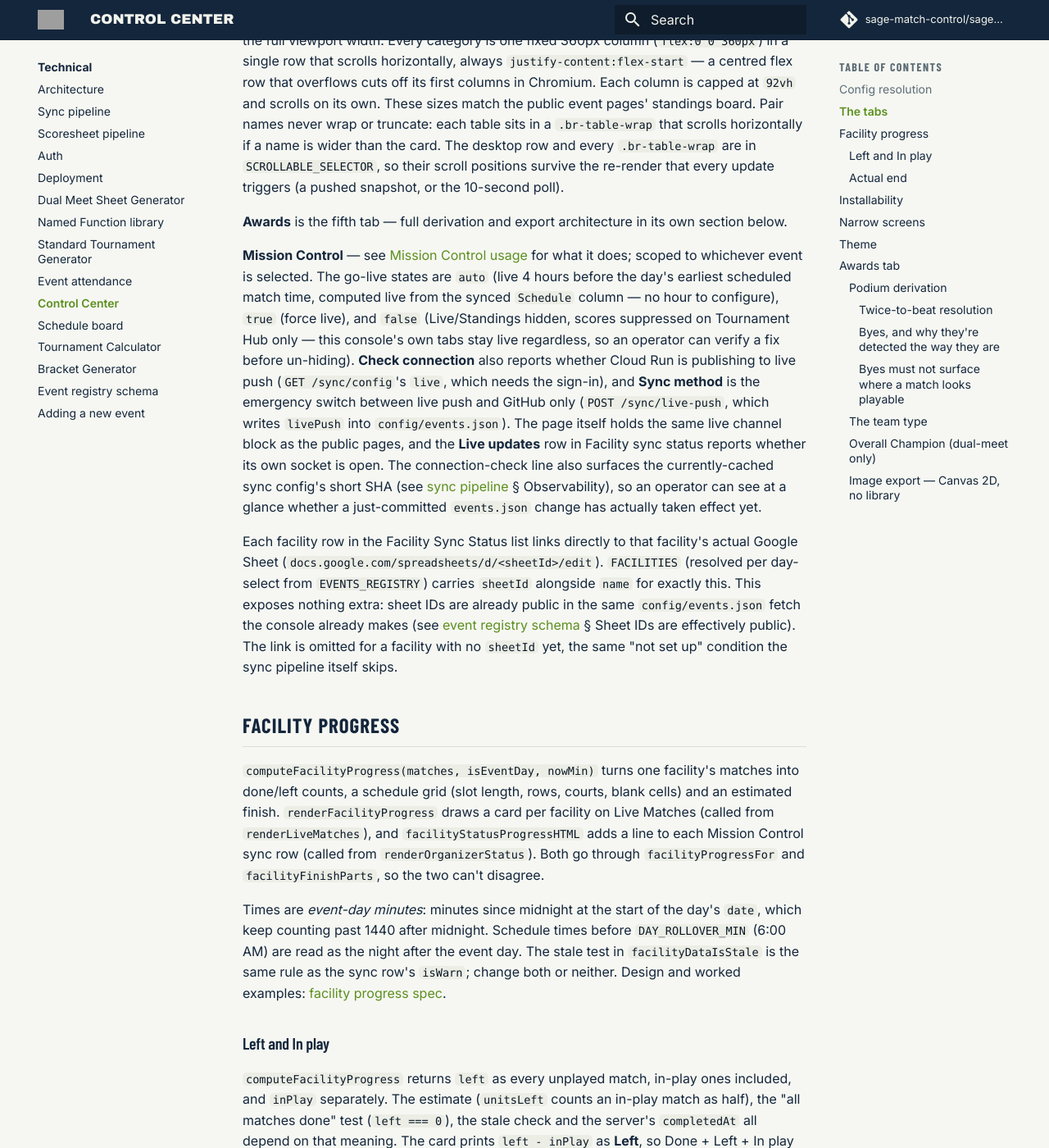
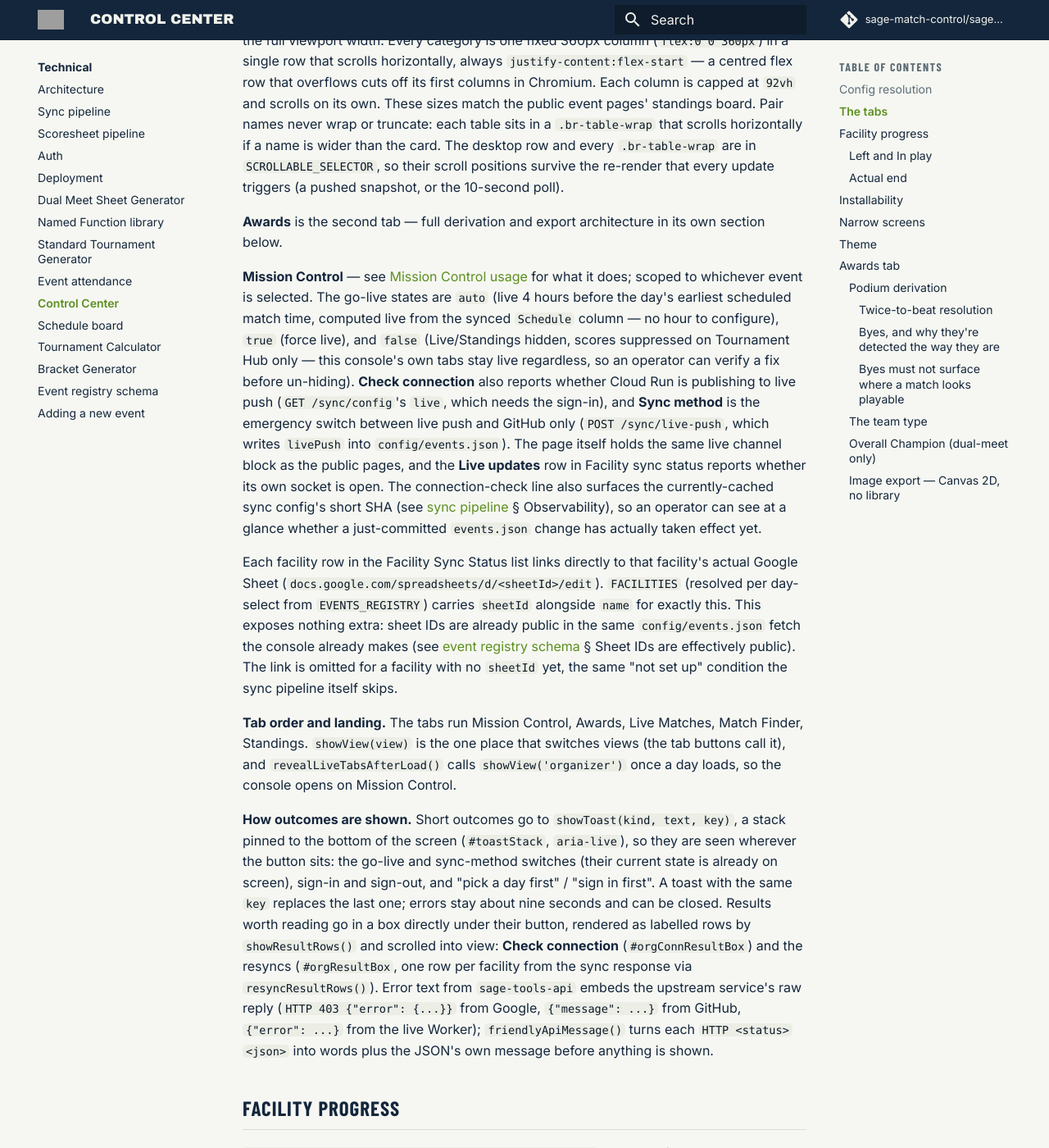
Before and after one commit to sage-match-control/sage-docs, an MkDocs documentation site: the page built from docs/technical/control-center.md, in a window 1280 px wide and 1400 px high, scrolled down 2242 px. Shown: the whole window at 82% size. Built offline with MkDocs 1.6.1 and Material for MkDocs 9.7.7, drawn with Linux system fonts in a browser that asks for light colours; comment, search, counter and statistics services are not loaded.

Commit message:
Docs: Control Center tab order, Mission Control layout, toasts
The feature page lists the tabs in their new order (Mission Control
first, where the console opens) and describes Mission Control top to
bottom, with where each result appears. The technical page covers
showView, the toast stack, the result boxes and friendlyApiMessage.

Co-Authored-By: Claude Opus 5.5 <noreply@anthropic.com>

```diff
--- a/docs/technical/control-center.md
+++ b/docs/technical/control-center.md
@@ -103,7 +103,7 @@ that scrolls horizontally if a name is wider than the card. The desktop
 row and every `.br-table-wrap` are in `SCROLLABLE_SELECTOR`, so their
 scroll positions survive the re-render that every update triggers (a pushed snapshot, or the 10-second poll).
 
-**Awards** is the fifth tab — full derivation and export architecture in its
+**Awards** is the second tab — full derivation and export architecture in its
 own section below.
 
 **Mission Control** — see [Mission Control usage](../features/control-center.md#mission-control)
@@ -133,6 +133,27 @@ same `config/events.json` fetch the console already makes (see [event
 registry schema](event-data-config.md) § Sheet IDs are effectively
 public). The link is omitted for a facility with no `sheetId` yet, the
 same "not set up" condition the sync pipeline itself skips.
+
+**Tab order and landing.** The tabs run Mission Control, Awards, Live Matches,
+Match Finder, Standings. `showView(view)` is the one place that switches
+views (the tab buttons call it), and `revealLiveTabsAfterLoad()` calls
+`showView('organizer')` once a day loads, so the console opens on Mission
+Control.
+
+**How outcomes are shown.** Short outcomes go to `showToast(kind, text, key)`,
+a stack pinned to the bottom of the screen (`#toastStack`, `aria-live`), so
+they are seen wherever the button sits: the go-live and sync-method switches
+(their current state is already on screen), sign-in and sign-out, and
+"pick a day first" / "sign in first". A toast with the same `key` replaces
+the last one; errors stay about nine seconds and can be closed. Results worth
+reading go in a box directly under their button, rendered as labelled rows by
+`showResultRows()` and scrolled into view: **Check connection**
+(`#orgConnResultBox`) and the resyncs (`#orgResultBox`, one row per facility
+from the sync response via `resyncResultRows()`). Error text from
+`sage-tools-api` embeds the upstream service's raw reply (`HTTP 403 {"error":
+{...}}` from Google, `{"message": ...}` from GitHub, `{"error": ...}` from the
+live Worker); `friendlyApiMessage()` turns each `HTTP <status> <json>` into
+words plus the JSON's own message before anything is shown.
 
 ## Facility progress
 
```
Also changed, not shown: docs/features/control-center.md (+114 -96 lines).
